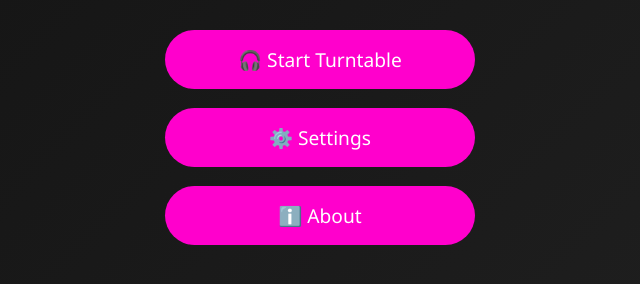
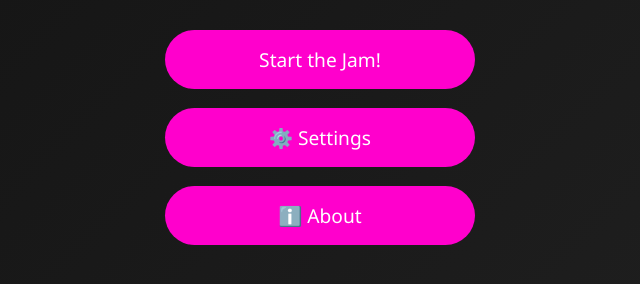
Before and after one commit to maxnchief/dj-turntable, a plain HTML site: page menu.html in a window 1280 px wide. Shown: the part 306-590 px from the top of the page, without its empty margins (320-960 px from the left). Drawn offline with Linux system fonts and the light colour scheme.

Commit message:
added testing menu

```diff
--- a/menu.html
+++ b/menu.html
@@ -11,7 +11,7 @@
     <h1 class="title">DJ Control Deck</h1>
 
     <div class="buttons">
-      <a href="turntable.html" class="menu-btn">🎧 Start Turntable</a>
+      <a href="turntable.html" class="menu-btn"> Start the Jam!</a>
       <a href="#" class="menu-btn">⚙️ Settings</a>
       <a href="#" class="menu-btn">ℹ️ About</a>
     </div>
```
